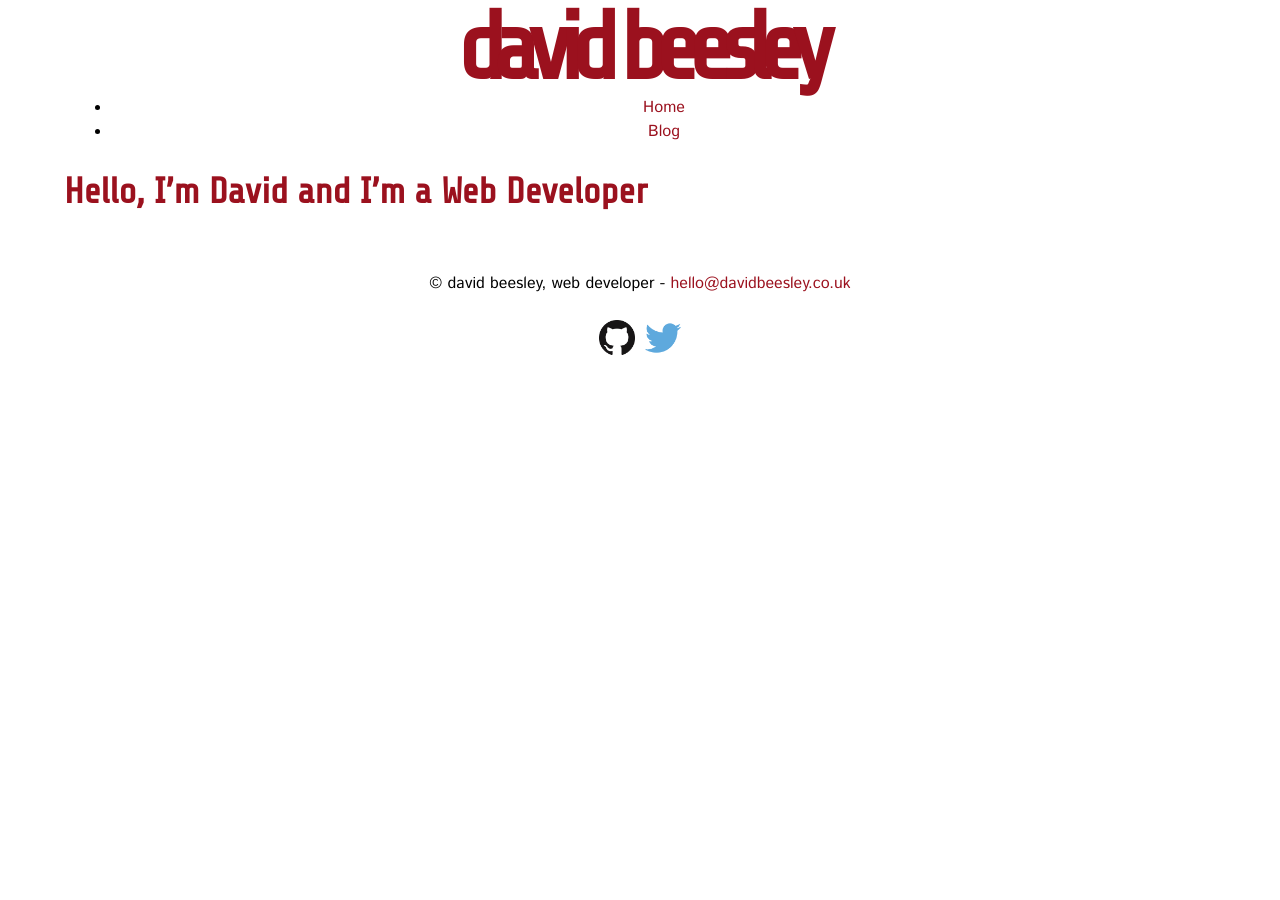
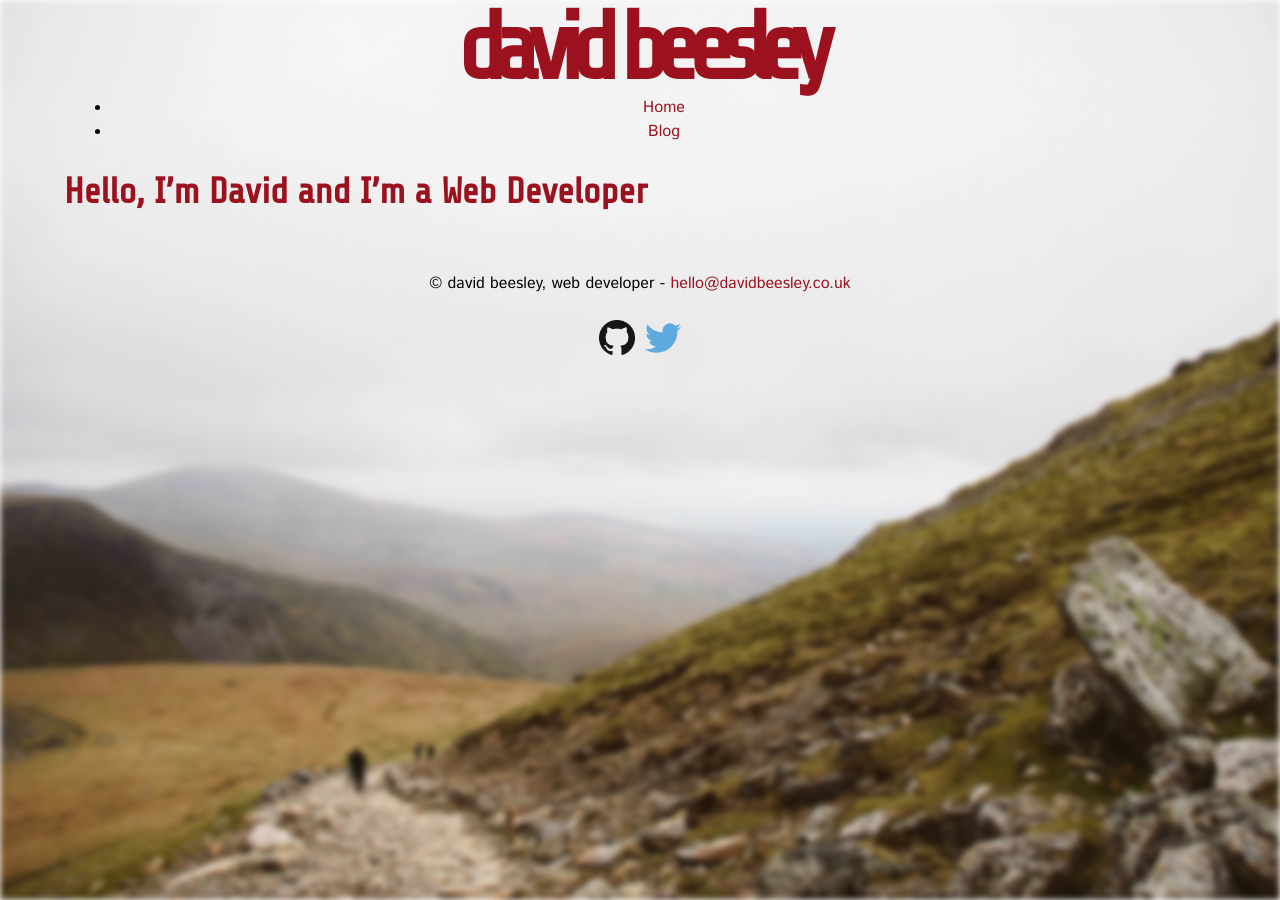
Before and after one commit to davebeesley/davebeesley.github.io, a Jekyll site: the page built from index.md, in a window 1280 px wide. Built offline with Jekyll 4.4.1, drawn with Linux system fonts in a browser that asks for light colours; Markdown is read by kramdown in place of the engine named in the settings.

Commit message:
Fix background height and position

```diff
--- a/dist/css/style.css
+++ b/dist/css/style.css
@@ -2964,6 +2964,7 @@ h1, h2, h3, h4, h5, h6 {
   background-size: cover;
   -webkit-filter: blur(3px);
           filter: blur(3px);
+  height: 100%;
   left: 0;
   position: fixed;
   top: 0;
@@ -2972,6 +2973,7 @@ h1, h2, h3, h4, h5, h6 {
 }
 
 .site {
+  position: relative;
   z-index: 2;
 }
 
```
Also changed, not shown: sass/ui/_page.scss (+9 -7 lines), dist/css/style.min.css.
